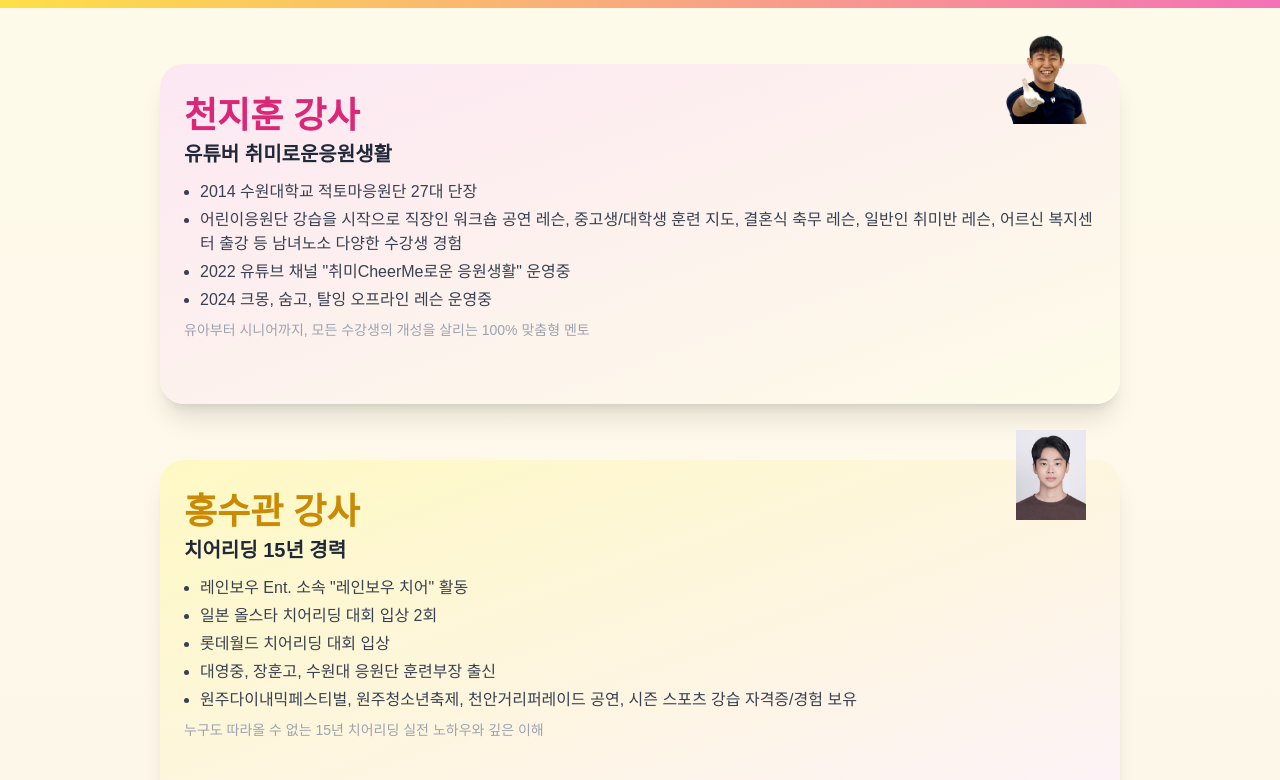
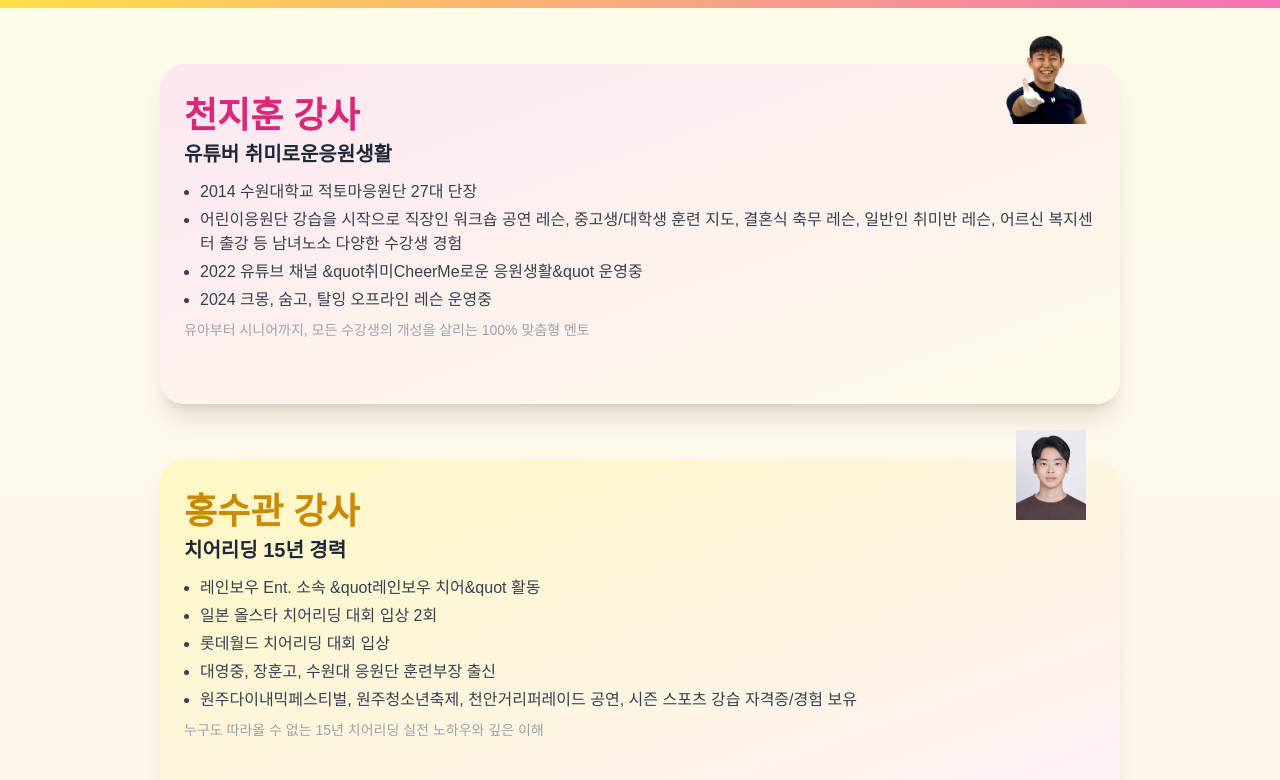
Before and after one commit to chunjihoon/cheermeuplifeWeb, a Next.js app: page / in a window 1280 px wide. Shown: the part 487-1267 px from the top of the page. Built offline with nearby package versions, Linux system fonts and the light colour scheme; a web font is replaced by a local one.

Commit message:
쌍따옴표 수정

```diff
--- a/app/page.tsx
+++ b/app/page.tsx
@@ -222,7 +222,7 @@ export default function CheerMeUpLifeMain() {
       <ul className="text-base text-gray-700 space-y-1 mb-2 list-disc ml-4">
         <li>2014 수원대학교 적토마응원단 27대 단장</li>
         <li>어린이응원단 강습을 시작으로 직장인 워크숍 공연 레슨, 중고생/대학생 훈련 지도, 결혼식 축무 레슨, 일반인 취미반 레슨, 어르신 복지센터 출강 등 남녀노소 다양한 수강생 경험</li>
-        <li>2022 유튜브 채널 "취미CheerMe로운 응원생활" 운영중</li>
+        <li>2022 유튜브 채널 &quot취미CheerMe로운 응원생활&quot 운영중</li>
         <li>2024 크몽, 숨고, 탈잉 오프라인 레슨 운영중</li>
       </ul>
       <span className="text-sm text-gray-400">유아부터 시니어까지, 모든 수강생의 개성을 살리는 100% 맞춤형 멘토</span>
@@ -250,7 +250,7 @@ export default function CheerMeUpLifeMain() {
       <h3 className="font-gotgam text-4xl font-bold text-yellow-600 mb-1">홍수관 강사</h3>
       <p className="text-xl text-gray-800 font-semibold mb-3">치어리딩 15년 경력</p>
       <ul className="text-base text-gray-700 space-y-1 mb-2 list-disc ml-4">
-        <li>레인보우 Ent. 소속 "레인보우 치어" 활동</li>
+        <li>레인보우 Ent. 소속 &quot레인보우 치어&quot 활동</li>
         <li>일본 올스타 치어리딩 대회 입상 2회</li>
         <li>롯데월드 치어리딩 대회 입상</li>
         <li>대영중, 장훈고, 수원대 응원단 훈련부장 출신</li>
```
